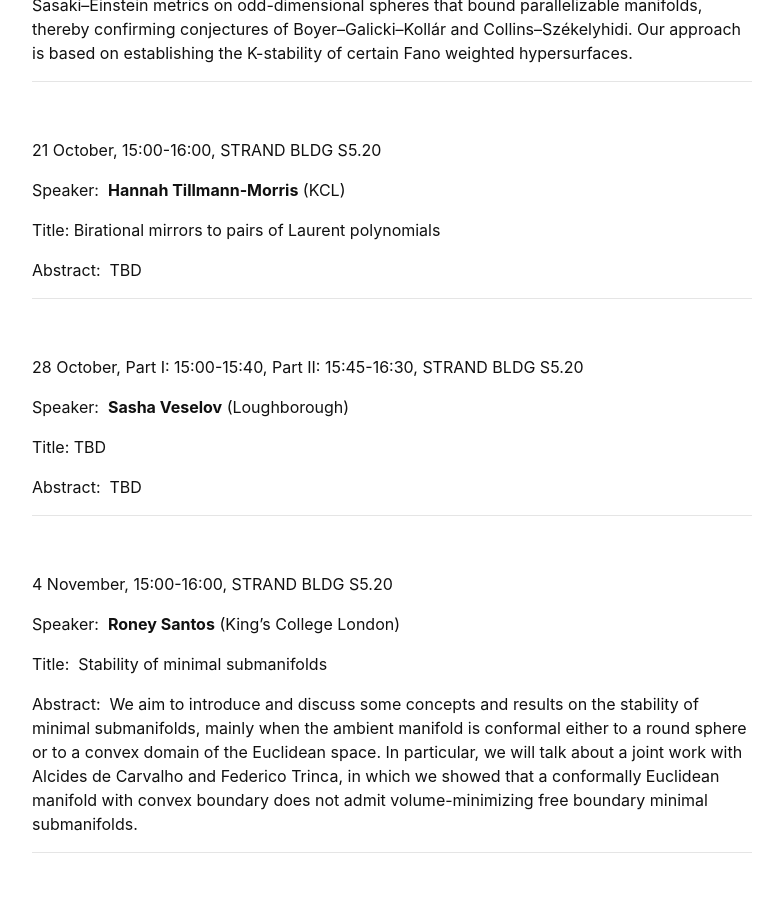
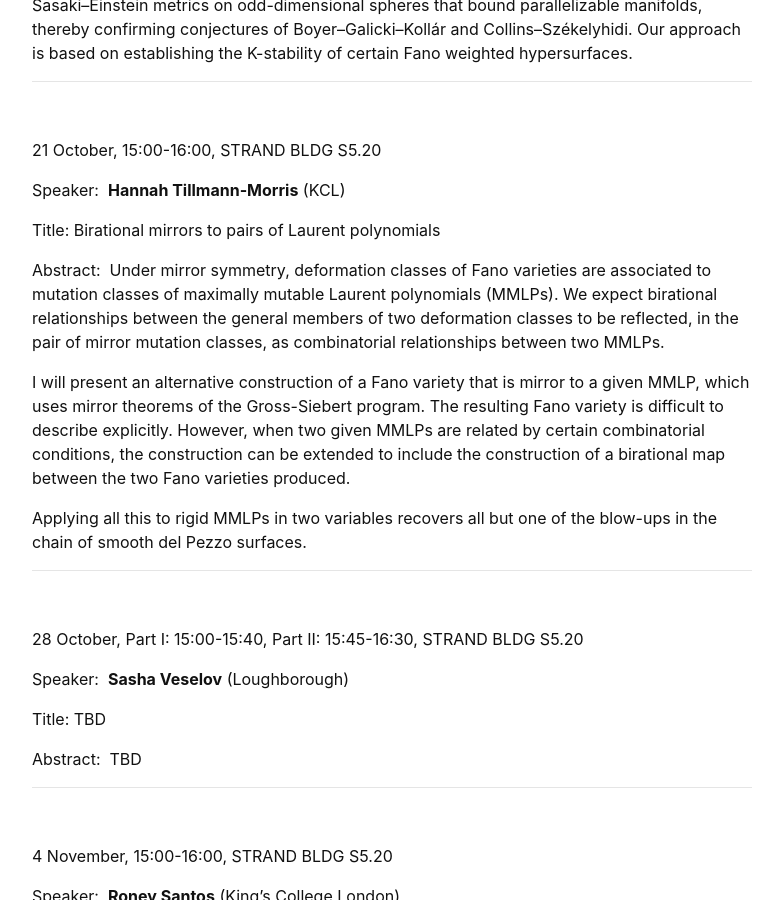
Before and after one commit to kcl-geometry-seminar/kcl-geometry-seminar.github.io, a Jekyll site: the page built from pages/index.md, in a window 1280 px wide and 900 px high, scrolled down 479 px. Shown: the whole window, without its empty margins (248-1031 px from the left). Built offline with Jekyll 4.4.1, drawn with Linux system fonts in a browser that asks for light colours; a script that is not in the unit is left out.

Commit message:
Update index.md

```diff
--- a/pages/index.md
+++ b/pages/index.md
@@ -28,7 +28,21 @@ Speaker:&nbsp; **Hannah Tillmann-Morris** (KCL)
 
 Title:&nbsp;Birational mirrors to pairs of Laurent polynomials
 
-Abstract:&nbsp; TBD
+Abstract:&nbsp; Under mirror symmetry, deformation classes of Fano varieties are
+associated to mutation classes of maximally mutable Laurent polynomials
+(MMLPs). We expect birational relationships between the general members
+of two deformation classes to be reflected, in the pair of mirror
+mutation classes, as combinatorial relationships between two MMLPs.
+
+I will present an alternative construction of a Fano variety that is
+mirror to a given MMLP, which uses mirror theorems of the Gross-Siebert
+program. The resulting Fano variety is difficult to describe explicitly.
+However, when two given MMLPs are related by certain combinatorial
+conditions, the construction can be extended to include the construction
+of a birational map between the two Fano varieties produced.
+
+Applying all this to rigid MMLPs in two variables recovers all but one
+of the blow-ups in the chain of smooth del Pezzo surfaces.
 
 ---------------------------------------------------------
 <br />
```
